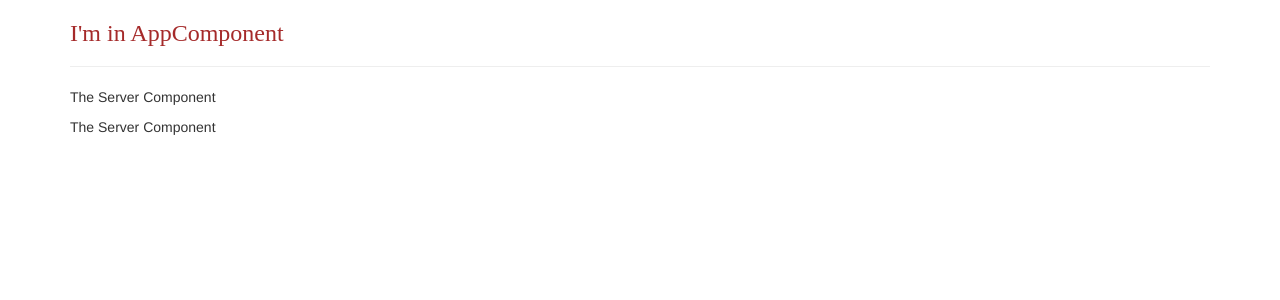
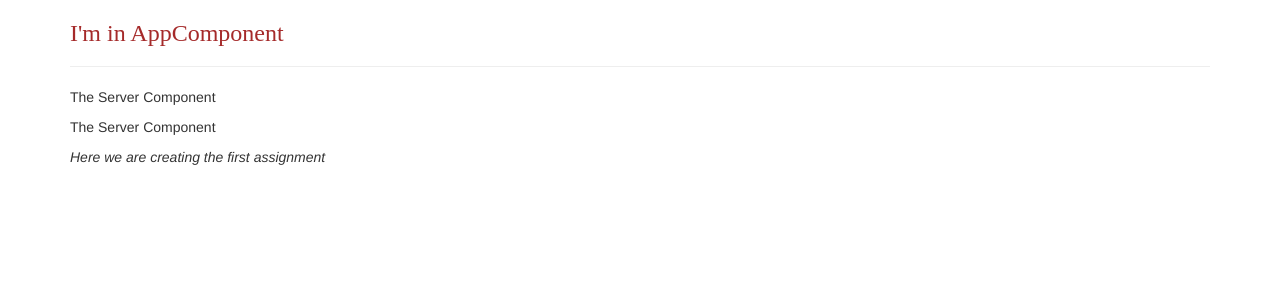
Before and after one commit to listenToRipley/angular, an Angular app in the folder my-first-app/: page / in a window 1280 px wide. Shown: the top 300 px of the page. Built offline with nearby package versions, Linux system fonts and the light colour scheme.

Commit message:
create new component

```diff
--- a/my-first-app/src/app/app.component.html
+++ b/my-first-app/src/app/app.component.html
@@ -8,6 +8,7 @@
       <app-servers></app-servers>
       <!-- <div app-servers></div> -->
       <!-- <div class="app-servers"></div> -->
+      <app-assignment-one></app-assignment-one>
     </div>
   </div>
 </div>
--- a/my-first-app/src/app/app.module.ts
+++ b/my-first-app/src/app/app.module.ts
@@ -4,16 +4,18 @@ import { FormsModule } from '@angular/forms'
 
 import { AppComponent } from './app.component';
 import { ServerComponent } from './server/server.component';
-import { ServersComponent } from './servers/servers.component'; //must import the components that are provided in the declaration.
+import { ServersComponent } from './servers/servers.component';
+import { AssignmentOneComponent } from './assignment-one/assignment-one.component'; //must import the components that are provided in the declaration.
 //the imported component does not need to include the type of the file since it will allow access to all types under the same name.
 
 //allows to bundle into packages.
 //gives angular information features/components
 @NgModule({ //a decorator
   declarations: [
-    AppComponent,
+    AppComponent, //"registers" the component. It is part of the application.
     ServerComponent,
-    ServersComponent //"registers" the component. It is part of the application.
+    ServersComponent,
+    AssignmentOneComponent
   ],
   imports: [
     BrowserModule,
--- /dev/null
+++ b/my-first-app/src/app/assignment-one/assignment-one.component.css
@@ -0,0 +1,3 @@
+p {
+  font-style: italic;
+}
--- /dev/null
+++ b/my-first-app/src/app/assignment-one/assignment-one.component.html
@@ -0,0 +1 @@
+<p>Here we are creating the first assignment</p>
```
Also changed, not shown: my-first-app/src/app/assignment-one/assignment-one.component.ts (added, +10 -0 lines).
